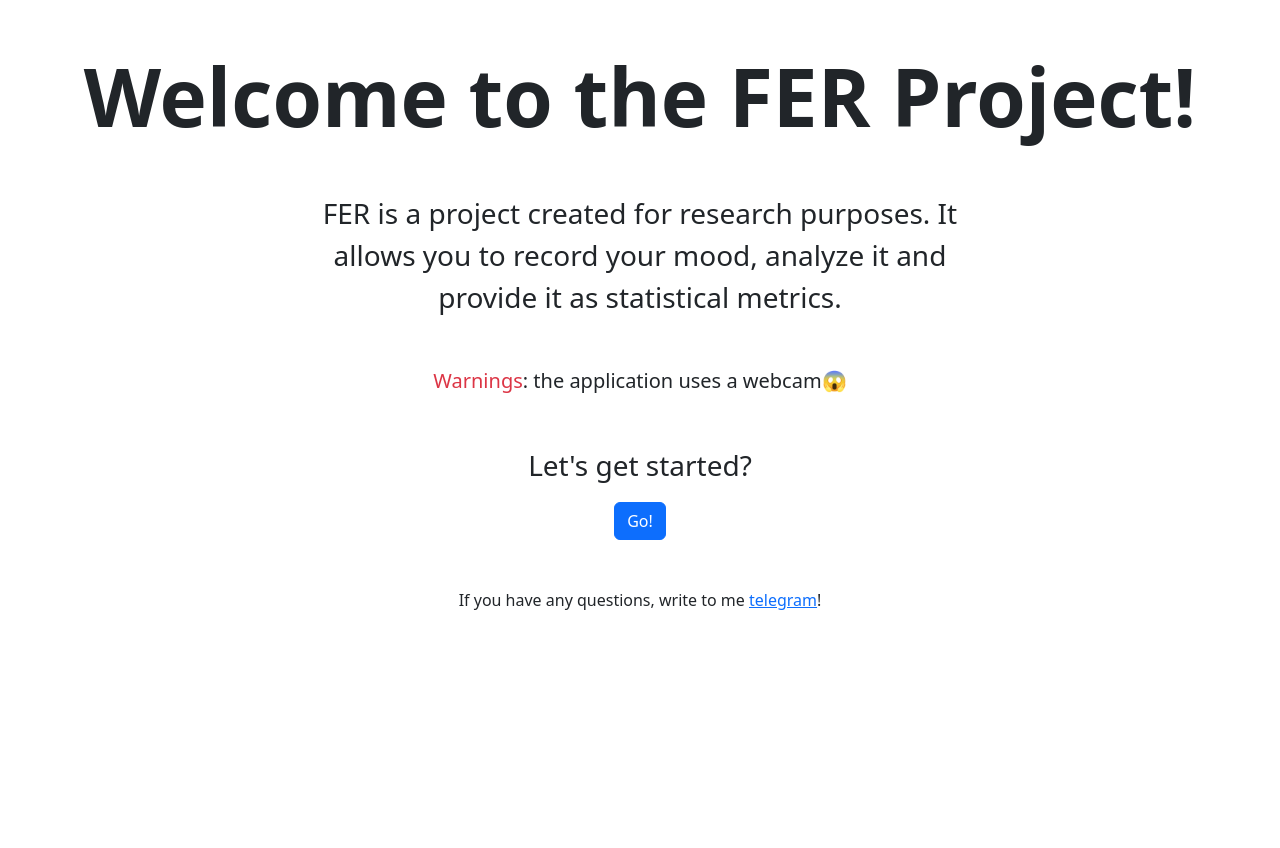
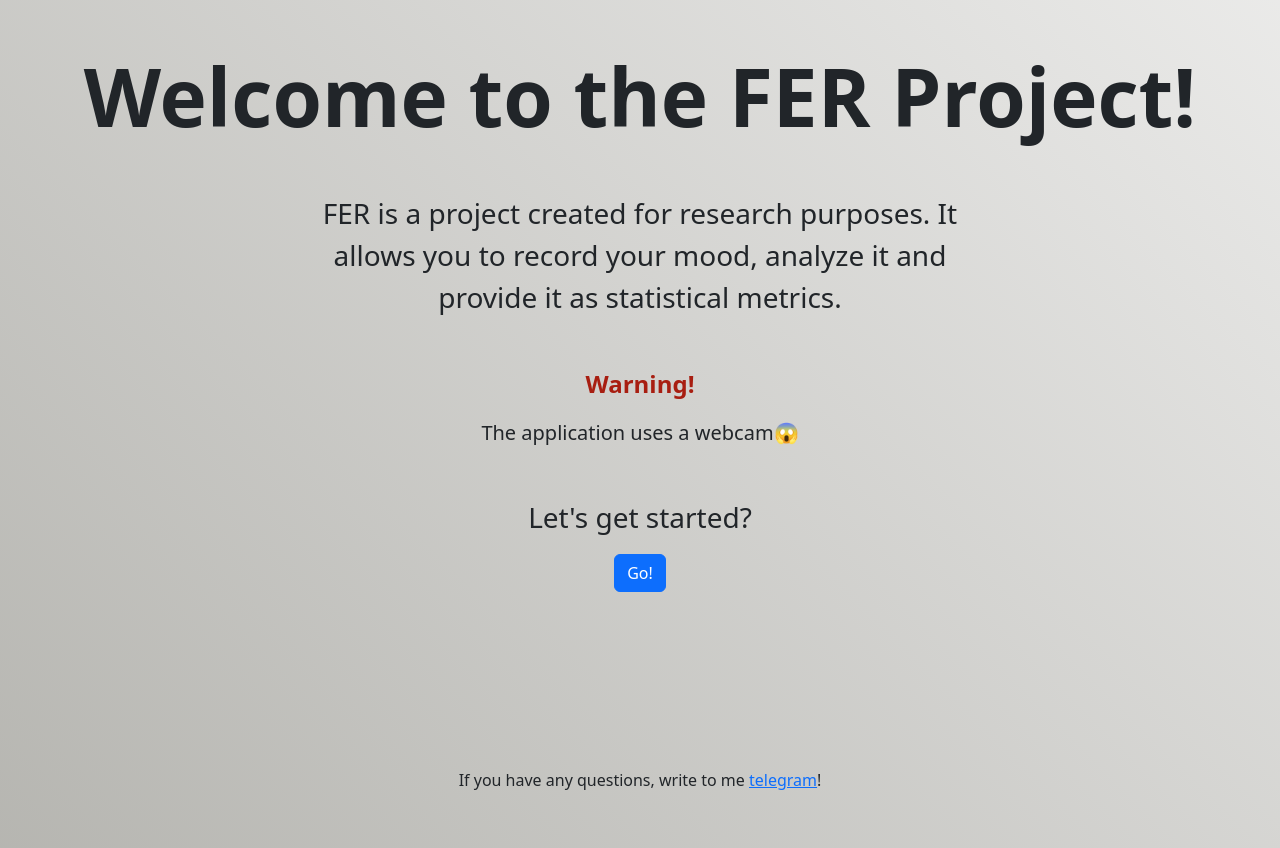
Before and after one commit to EgorChernov5/FER_project, a Django app: page /fer_project/ in a window 1280 px wide. Before the commit the page ends 610 px from the top, so only its background shows below. Run offline with Django 4.2, Linux system fonts and the light colour scheme; some libraries are stand-ins or nearby versions.

Commit message:
update templ

```diff
--- a/web/fer_project/main_app/templates/main_app/main.html
+++ b/web/fer_project/main_app/templates/main_app/main.html
@@ -7,14 +7,28 @@
     <title>FER project</title>
     <meta name="viewport" content="width=device-width, initial-scale=1">
     <link rel="stylesheet" type="text/css" href="{% static 'styles/main.css' %}">
+    <script src="{% static 'js/script.js' %}"></script>
     {% load bootstrap5 %}
     {% bootstrap_css %}
     {% bootstrap_javascript %}
 </head>
 <body class="text-center">
-    {% block content %}{% endblock %}
-    <footer class="">
-        <p class="mx-auto mt-5 w-50 fs-6">If you have any questions, write to me <a href="https://t.me/chernovec">telegram</a>!</p>
+    <div class="wrapper">
+        <header>
+            {% block header %}{% endblock %}
+        </header>
+
+        <main>
+            {% block content %}{% endblock %}
+        </main>
+    </div>
+
+    <footer>
+        {% block footer %}
+            <footer class="mt-5">
+                <p class="mx-auto w-50 fs-6">If you have any questions, write to me <a href="https://t.me/chernovec">telegram</a>!</p>
+            </footer>
+        {% endblock %}
     </footer>
 </body>
 </html>
--- a/web/fer_project/main_app/templates/main_app/welcome.html
+++ b/web/fer_project/main_app/templates/main_app/welcome.html
@@ -1,20 +1,21 @@
 {% extends 'main_app/main.html' %}
 
+{% block header %}
+    <div class="mt-5">
+        <h1 class="fw-bold" style="font-size: 500%">Welcome to the FER Project!</h1>
+    </div>
+{% endblock %}
+
 {% block content %}
-<div class="">
-    <header class="mt-5">
-        <h1 class="fw-bold" style="font-size: 500%">Welcome to the FER Project!</h1>
-    </header>
-
-    <main class="mt-5">
+    <div class="mt-5">
         <p class="mx-auto w-50 fs-3">FER is a project created for research purposes. It allows you to record your mood, analyze it and provide it as statistical metrics.</p>
-        <p class="mx-auto mt-5 w-50 fs-5"><spa class="text-danger">Warnings</spa>: the application uses a webcam&#128561</p>
+        <p class="danger mt-5 fs-4 fw-bold">Warning!</p>
+        <p class="mx-auto w-50 fs-5">The application uses a webcam&#128561</p>
         <div class="mt-5">
             <p class="mx-auto mt-5 w-50 fs-3">Let's get started?</p>
             <div class="d-grid col-1 mx-auto">
                 <a href="{% url 'webcam' %}"><button class="btn btn-primary" type="button">Go!</button></a>
             </div>
         </div>
-    </main>
-</div>
+    </div>
 {% endblock %}
--- a/web/fer_project/static/styles/main.css
+++ b/web/fer_project/static/styles/main.css
@@ -0,0 +1,41 @@
+html {
+    height: 100%;
+}
+
+.wrapper {
+    min-height: 100%;
+}
+
+main {
+  padding-bottom: 10%;
+  /*Высота футера*/
+}
+footer {
+  margin-top: -10%;
+  /*Минус Высота футера*/
+  height: 10%;
+  /*Высота футера*/
+}
+
+body {
+    height: 100%;
+    background: linear-gradient(45deg, #66655b, #ffffff);
+    background-size: 300% 300%;
+    animation: color 12s ease-in-out infinite;
+}
+
+@keyframes color {
+    0% {
+        background-position: 0% 50%;
+    }
+    50% {
+        background-position: 100% 50%;
+    }
+    100% {
+        background-position: 0% 50%;
+    }
+}
+
+.danger {
+    color: #a81e11;
+}
```
Also changed, not shown: web/fer_project/main_app/templates/main_app/webcam.html (+6 -1 lines).
